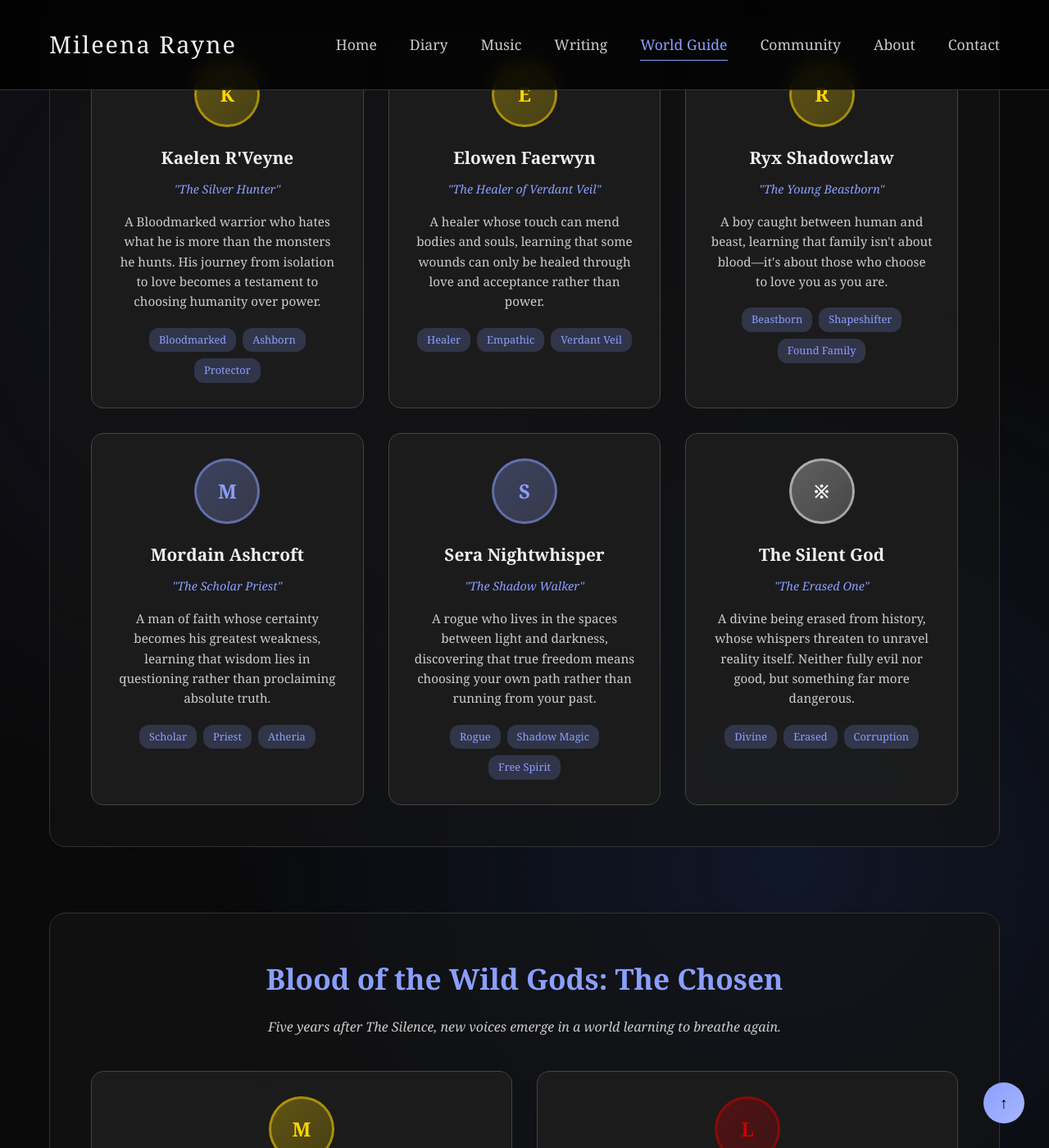
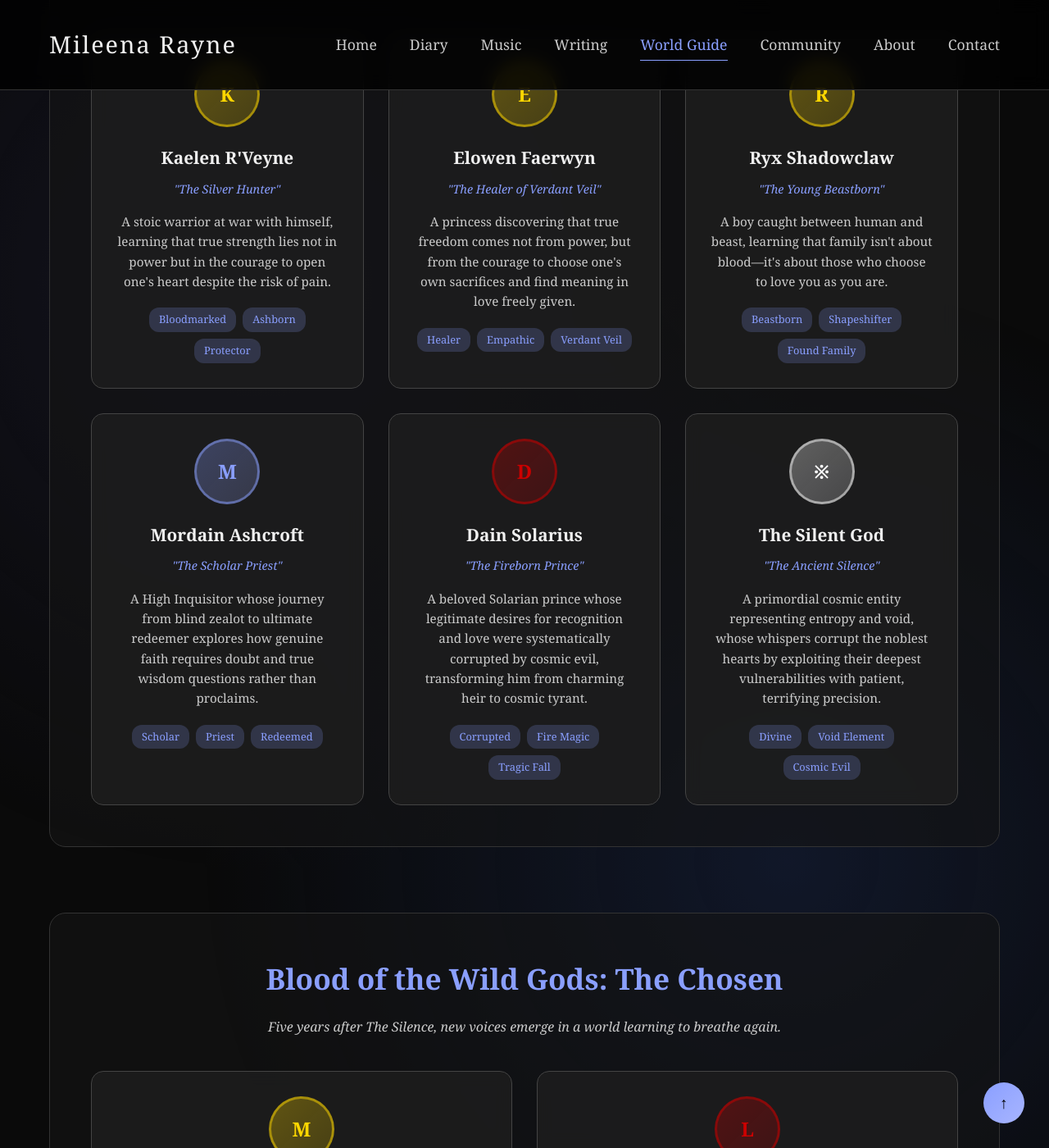
Before and after one commit to Mileena28/Mileena28.github.io, a Jekyll site: the page built from world-guide/characters/index.html, in a window 1280 px wide and 1400 px high, scrolled down 718 px. Shown: the whole window at 82% size. Built offline with Jekyll 4.4.1, drawn with Linux system fonts in a browser that asks for light colours.

Commit message:
Update index.html

```diff
--- a/world-guide/characters/index.html
+++ b/world-guide/characters/index.html
@@ -209,7 +209,7 @@ image: "/assets/images/world-guide-characters.jpg"
                     <div class="character-name">Kaelen R'Veyne</div>
                     <div class="character-title">"The Silver Hunter"</div>
                     <div class="character-preview">
-                        A Bloodmarked warrior who hates what he is more than the monsters he hunts. His journey from isolation to love becomes a testament to choosing humanity over power.
+                        A stoic warrior at war with himself, learning that true strength lies not in power but in the courage to open one's heart despite the risk of pain.
                     </div>
                     <div class="character-tags">
                         <div class="character-tag">Bloodmarked</div>
@@ -223,7 +223,7 @@ image: "/assets/images/world-guide-characters.jpg"
                     <div class="character-name">Elowen Faerwyn</div>
                     <div class="character-title">"The Healer of Verdant Veil"</div>
                     <div class="character-preview">
-                        A healer whose touch can mend bodies and souls, learning that some wounds can only be healed through love and acceptance rather than power.
+                        A princess discovering that true freedom comes not from power, but from the courage to choose one's own sacrifices and find meaning in love freely given.
                     </div>
                     <div class="character-tags">
                         <div class="character-tag">Healer</div>
@@ -251,40 +251,40 @@ image: "/assets/images/world-guide-characters.jpg"
                     <div class="character-name">Mordain Ashcroft</div>
                     <div class="character-title">"The Scholar Priest"</div>
                     <div class="character-preview">
-                        A man of faith whose certainty becomes his greatest weakness, learning that wisdom lies in questioning rather than proclaiming absolute truth.
+                        A High Inquisitor whose journey from blind zealot to ultimate redeemer explores how genuine faith requires doubt and true wisdom questions rather than proclaims.
                     </div>
                     <div class="character-tags">
                         <div class="character-tag">Scholar</div>
                         <div class="character-tag">Priest</div>
-                        <div class="character-tag">Atheria</div>
+                        <div class="character-tag">Redeemed</div>
                     </div>
                 </a>
 
-                <a href="/world-guide/characters/sera-nightwhisper/" class="character-card">
-                    <div class="character-avatar">S</div>
-                    <div class="character-name">Sera Nightwhisper</div>
-                    <div class="character-title">"The Shadow Walker"</div>
+                <a href="/world-guide/characters/dain-solarius/" class="character-card antagonist">
+                    <div class="character-avatar">D</div>
+                    <div class="character-name">Dain Solarius</div>
+                    <div class="character-title">"The Fireborn Prince"</div>
                     <div class="character-preview">
-                        A rogue who lives in the spaces between light and darkness, discovering that true freedom means choosing your own path rather than running from your past.
+                        A beloved Solarian prince whose legitimate desires for recognition and love were systematically corrupted by cosmic evil, transforming him from charming heir to cosmic tyrant.
                     </div>
                     <div class="character-tags">
-                        <div class="character-tag">Rogue</div>
-                        <div class="character-tag">Shadow Magic</div>
-                        <div class="character-tag">Free Spirit</div>
+                        <div class="character-tag">Corrupted</div>
+                        <div class="character-tag">Fire Magic</div>
+                        <div class="character-tag">Tragic Fall</div>
                     </div>
                 </a>
 
                 <a href="/world-guide/characters/the-silent-god/" class="character-card antagonist divine">
                     <div class="character-avatar">※</div>
                     <div class="character-name">The Silent God</div>
-                    <div class="character-title">"The Erased One"</div>
+                    <div class="character-title">"The Ancient Silence"</div>
                     <div class="character-preview">
-                        A divine being erased from history, whose whispers threaten to unravel reality itself. Neither fully evil nor good, but something far more dangerous.
+                        A primordial cosmic entity representing entropy and void, whose whispers corrupt the noblest hearts by exploiting their deepest vulnerabilities with patient, terrifying precision.
                     </div>
                     <div class="character-tags">
                         <div class="character-tag">Divine</div>
-                        <div class="character-tag">Erased</div>
-                        <div class="character-tag">Corruption</div>
+                        <div class="character-tag">Void Element</div>
+                        <div class="character-tag">Cosmic Evil</div>
                     </div>
                 </a>
             </div>
```
